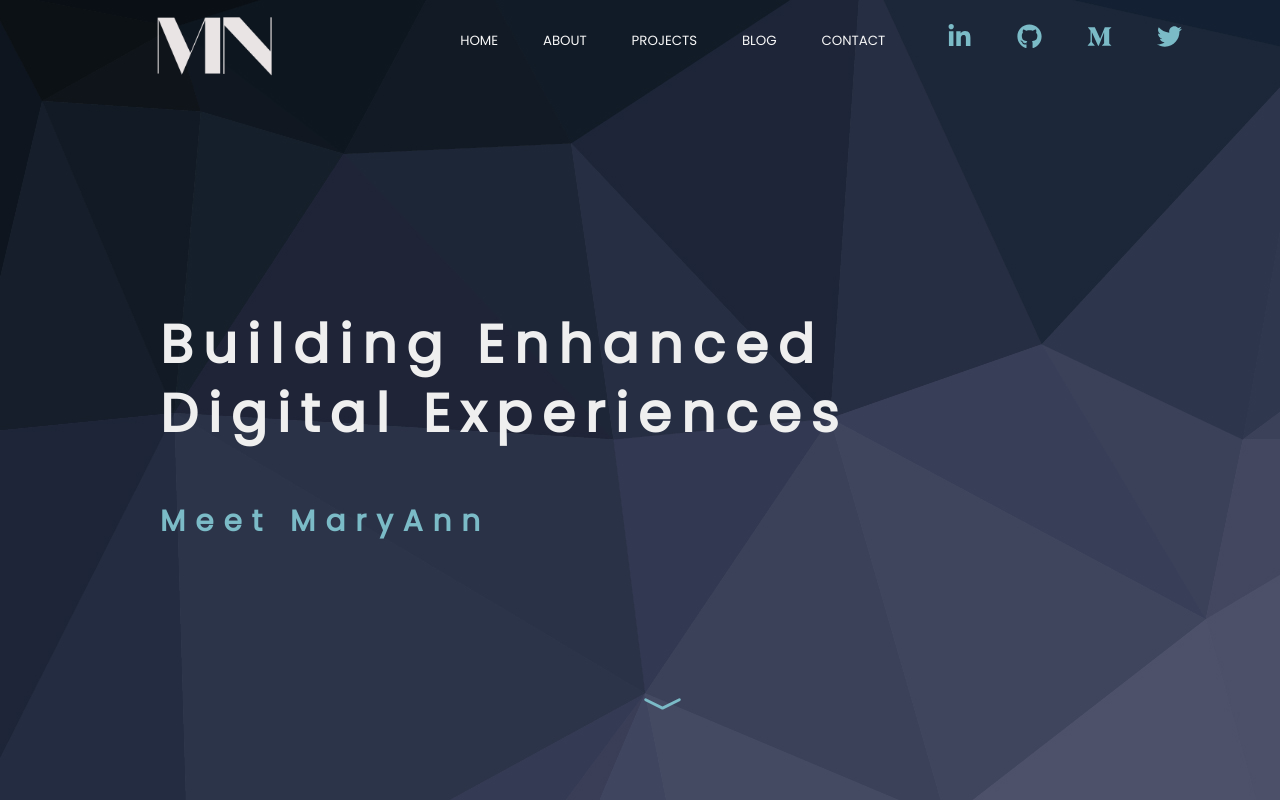
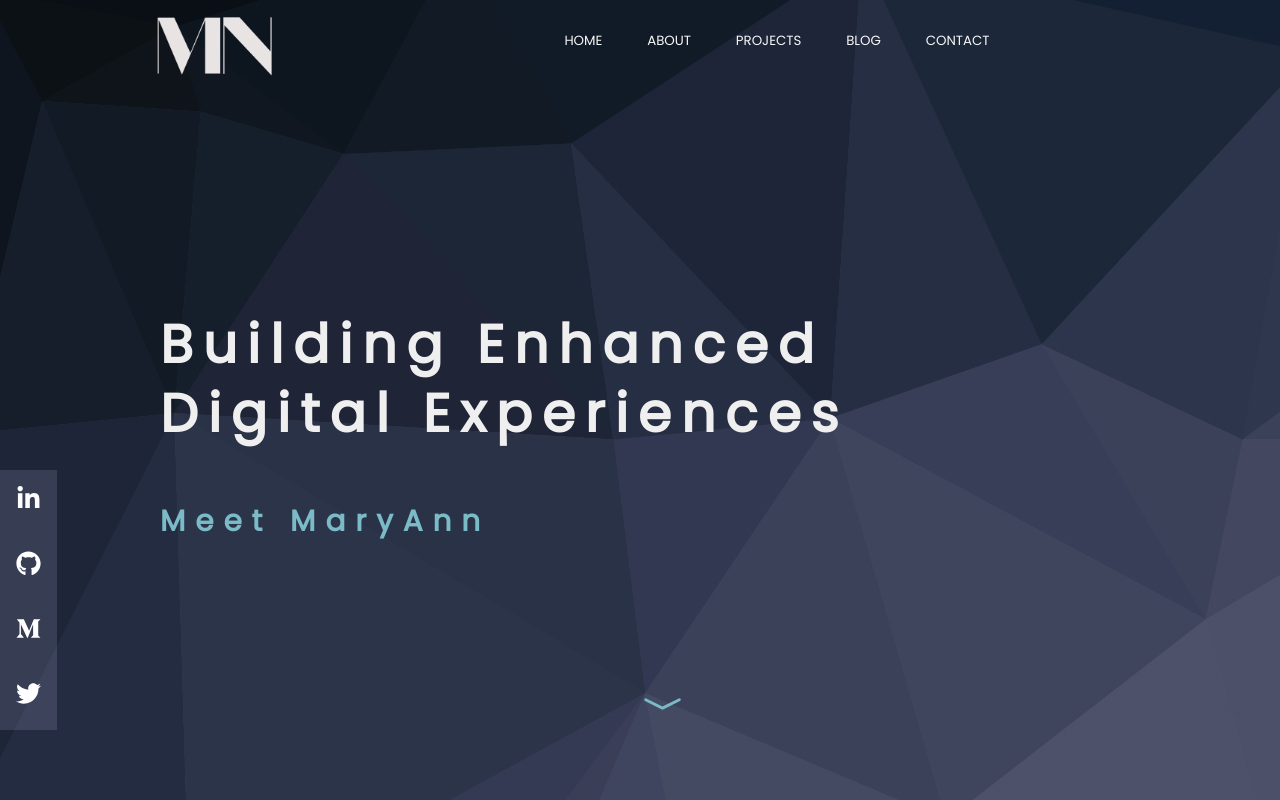
Before and after one commit to MaryAnnN28/mnportfolio, a React (Create React App) app: page / in a window 1280 px wide. Shown: the top 800 px of the page. Built offline with nearby package versions, Linux system fonts and the light colour scheme.

Commit message:
added floating sticky bar

```diff
--- a/src/App.js
+++ b/src/App.js
@@ -5,6 +5,7 @@ import Header from './components/Header/Header';
 import About from './components/About/About';
 import Projects from './components/Projects/Projects';
 import Contact from './components/Contact/Contact';
+import SocialBar from './components/SocialBar/SocialBar'
 
 
 
@@ -17,6 +18,7 @@ function App() {
         <Router>
 
           <NavBar />
+          <SocialBar />
 
             <Header />
             <About />
--- a/src/components/NavBar/NavBar.css
+++ b/src/components/NavBar/NavBar.css
@@ -13,7 +13,7 @@
 
 .navbar-left {
   float: left;
-  width: 33%;
+  width: 40%;
   justify-content: left;
   text-align: left;
   padding-left: 150px;
@@ -22,27 +22,14 @@
 
 .navbar-center {
   float: right;
-  width: 37%;
+  width: 60%;
   justify-content: left;
   text-align: left;
   padding-left: 30px;
 }
 
-.navbar-right {
-  float: right;
-  width: 30%;
-  justify-content: right;
-  text-align: right;
-  padding-right: 60px;
-  margin: 1em;
-}
 
-.navbar-right a {
-  text-decoration: none;
-  padding: 0.7rem;
-  color: #f7f7f7;
-  font-size: 10pt;
-}
+
 
 .navbar a {
   text-decoration: none;
--- a/src/components/NavBar/NavBar.js
+++ b/src/components/NavBar/NavBar.js
@@ -2,13 +2,12 @@ import React, { Component } from 'react';
 import { Link } from 'react-router-dom';
 import './NavBar.css';
 import Logo from '../../images/MN1.png';
-import { IconContext } from 'react-icons';
-import { FaLinkedinIn, FaGithub, FaMediumM, FaTwitter } from 'react-icons/fa';
+
 
 class NavBar extends Component {
   render() {
     return (
-      <IconContext.Provider value={{color: 'rgb(123, 187, 199)'}}>
+
 
       <div className="navbar">
         <div className="navbar-left">
@@ -24,24 +23,9 @@ class NavBar extends Component {
 
         </div>
 
-          <div className="navbar-right">
-            <a href="https://www.linkedin.com/in/maryannnavarrete/">
-              <FaLinkedinIn size={25} />
-            </a>
-            <a href="https://github.com/MaryAnnN28">
-              <FaGithub size={25} />
-            </a>
-            <a href="https://maryann-navarrete.medium.com/">
-              <FaMediumM size={25} />
-            </a>
-            <a href="https://twitter.com/MaryAnnN28">
-              <FaTwitter size={25} />
-            </a>
-
-        </div>
 
       </div>
-      </IconContext.Provider>
+
     )
   };
 };
--- /dev/null
+++ b/src/components/SocialBar/SocialBar.css
@@ -0,0 +1,18 @@
+.icon-bar {
+  position: fixed;
+  top: 75%;
+  -webkit-transform: translateY(-50%);
+  -ms-transform: translateY(-50%);
+  transform: translateY(-50%);
+  float: right;
+}
+
+.icon-bar a {
+  display: block;
+  text-align: center;
+  padding: 16px;
+  transition: all 0.3s ease;
+  color: white;
+   background:rgba(163, 168, 204, 0.19);
+  font-size: 20px;
+}
--- /dev/null
+++ b/src/components/SocialBar/SocialBar.js
@@ -0,0 +1,29 @@
+import React from 'react'
+import './SocialBar.css'
+import { IconContext } from 'react-icons';
+import { FaLinkedinIn, FaGithub, FaMediumM, FaTwitter } from 'react-icons/fa';
+
+const SocialBar = () => {
+  return (
+    <>
+      <IconContext.Provider value={{color: 'rgb(123, 187, 199)'}}></IconContext.Provider>
+      <div class="icon-bar">
+            <a href="https://www.linkedin.com/in/maryannnavarrete/">
+              <FaLinkedinIn size={25} />
+            </a>
+            <a href="https://github.com/MaryAnnN28">
+              <FaGithub size={25} />
+            </a>
+            <a href="https://maryann-navarrete.medium.com/">
+              <FaMediumM size={25} />
+            </a>
+            <a href="https://twitter.com/MaryAnnN28">
+              <FaTwitter size={25} />
+            </a>
+
+      </div>
+    </>
+  )
+}
+
+export default SocialBar
```
